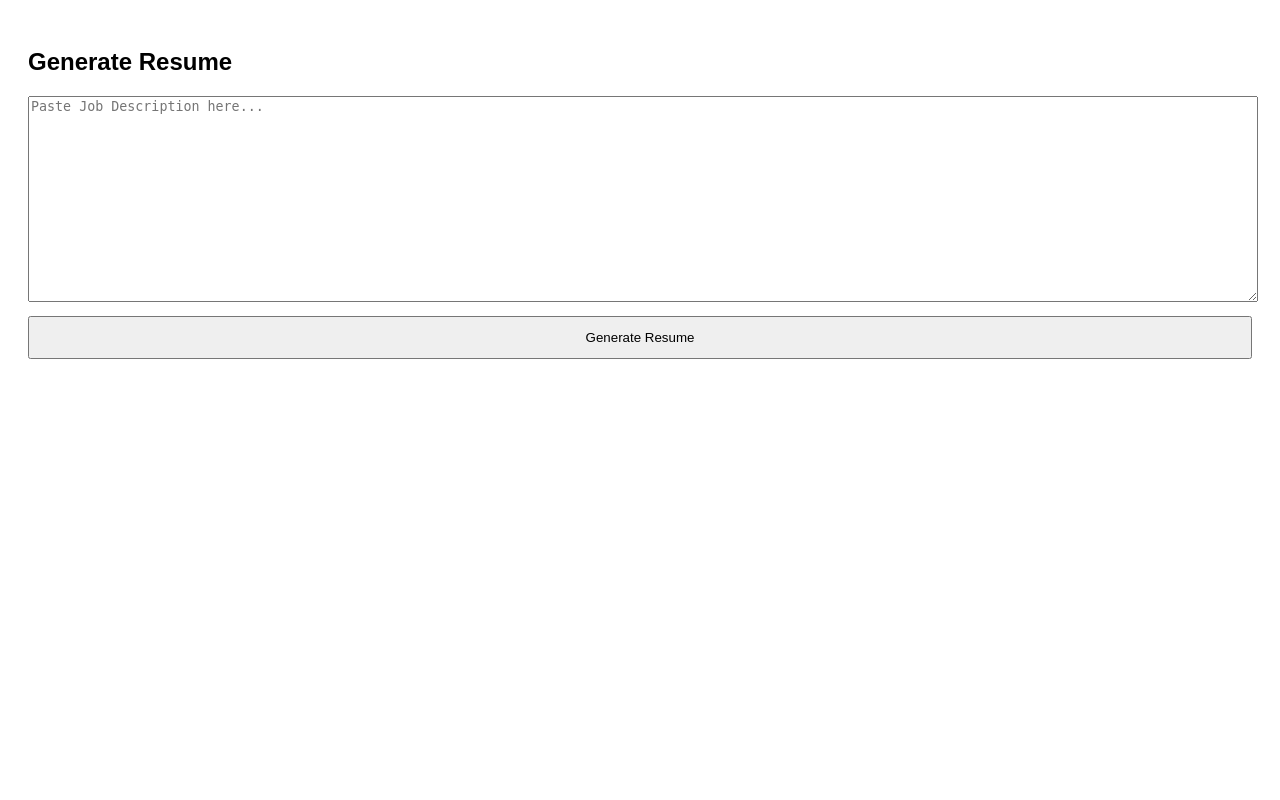
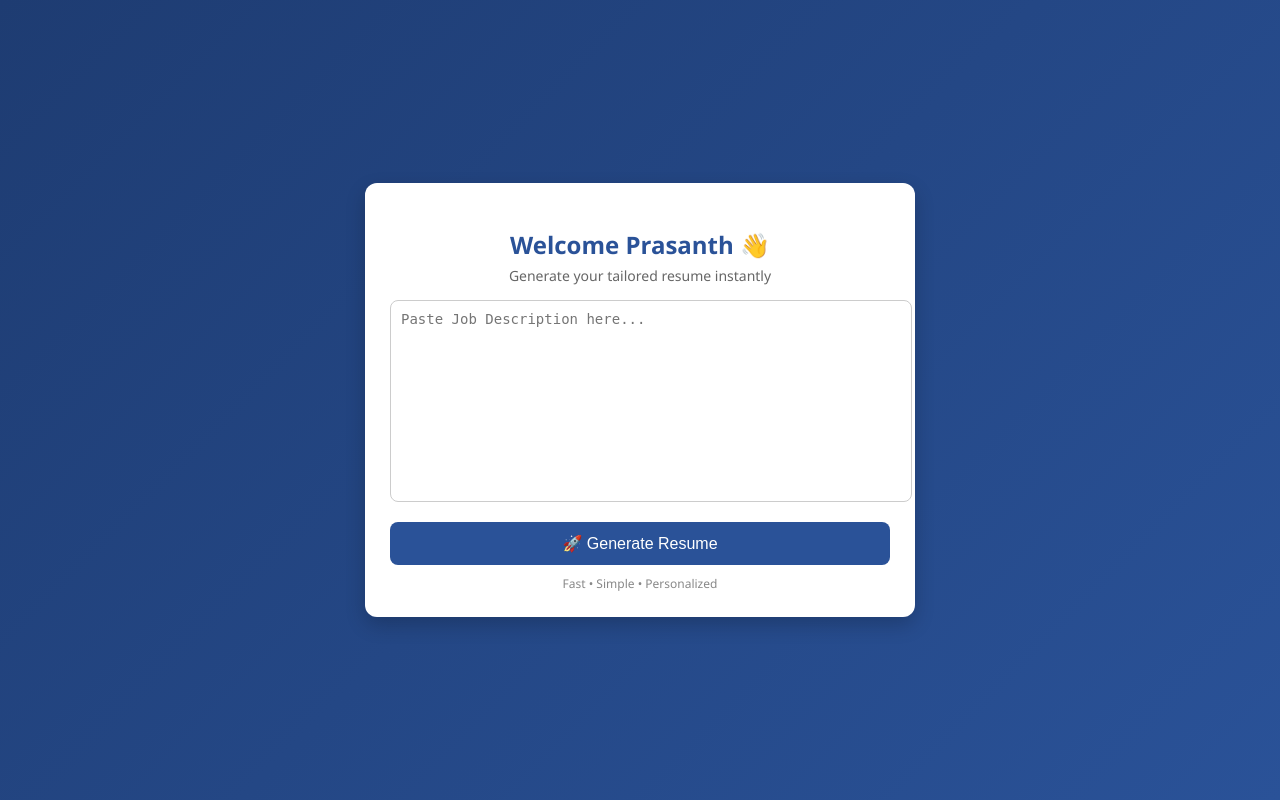
Before and after one commit to Prasanth-sakunala/resume_generator, a FastAPI app: page / in a window 1280 px wide. Run offline with FastAPI, Linux system fonts and the light colour scheme.

Commit message:
multistage request

```diff
--- a/app/main.py
+++ b/app/main.py
@@ -21,32 +21,70 @@ def generate_resume_text(prompt):
     ]
     last_error = None
 
-    for model in models:
-        for attempt in range(3):  # retry per model
-            try:
-                response = client.models.generate_content(
-                    model=model,
-                    contents=prompt,
-                )
-                return response.text
+    # Collect keys from environment (add more variables if you want)
+    gemini_keys = [
+        os.getenv("GEMINI_API_KEY_1"),
+        os.getenv("GEMINI_API_KEY_2"),
+        os.getenv("GEMINI_API_KEY_3"),
+    ]
+    # fallback to single GEMINI_API_KEY if none of the multi keys provided
+    gemini_keys = [k for k in gemini_keys if k]
+    if not gemini_keys:
+        primary = os.getenv("GEMINI_API_KEY")
+        if primary:
+            gemini_keys = [primary]
 
-            except Exception as e:
-                last_error = e
-                msg = str(e).lower()
+    if not gemini_keys:
+        raise Exception("No Gemini API keys found in environment (GEMINI_API_KEY_1/2/3 or GEMINI_API_KEY).")
 
-                print(f"[ERROR] Model: {model}, Attempt: {attempt+1}, Error: {e}")
+    # Try each key in order
+    for key_index, api_key in enumerate(gemini_keys):
+        print(f"[INFO] Using Gemini API key #{key_index+1}")
+        client_for_key = genai.Client(api_key=api_key)
 
-                # retry only for transient errors
-                if "429" in msg or "quota" in msg or "rate" in msg:
-                    time.sleep(2 * (attempt + 1))  # exponential backoff
-                    continue
-                elif "503" in msg or "unavailable" in msg:
-                    time.sleep(2)
-                    continue
-                else:
-                    break  # don't retry for unknown errors
+        # Try each model for this key
+        for model in models:
+            quota_hit = False
+            for attempt in range(3):  # up to 3 attempts per model
+                try:
+                    response = client_for_key.models.generate_content(
+                        model=model,
+                        contents=prompt,
+                    )
+                    return response.text
 
-    raise Exception(f"All models failed. Last error: {last_error}")
+                except Exception as e:
+                    last_error = e
+                    msg = str(e).lower()
+                    print(f"[ERROR] Key#{key_index+1} Model:{model} Attempt:{attempt+1} Error: {e}")
+
+                    # If quota/rate -> switch to next API key immediately
+                    if ("429" in msg) or ("quota" in msg) or ("rate" in msg):
+                        print(f"[WARN] Quota/rate limit detected on key #{key_index+1} (model {model}). Switching key...")
+                        quota_hit = True
+                        break
+
+                    # Transient server errors -> retry with backoff
+                    if ("503" in msg) or ("unavailable" in msg):
+                        sleep_seconds = 2 * (attempt + 1)
+                        print(f"[INFO] Transient error, retrying after {sleep_seconds}s...")
+                        time.sleep(sleep_seconds)
+                        continue
+
+                    # Unknown/non-retryable error for this model -> stop retrying model
+                    break
+
+            # if quota was hit for this model, break to try next key
+            if quota_hit:
+                break
+
+        # Try next API key
+        print(f"[INFO] Key #{key_index+1} exhausted or skipped. Trying next key if available...")
+        # small backoff between switching keys (optional)
+        time.sleep(1)
+
+    # nothing worked
+    raise Exception(f"All Gemini keys/models failed. Last error: {last_error}")
 
 @app.get("/", response_class=HTMLResponse)
 def home(request: Request):
--- a/app/templates/index.html
+++ b/app/templates/index.html
@@ -3,20 +3,175 @@
 <head>
   <title>Resume Generator</title>
   <meta name="viewport" content="width=device-width, initial-scale=1">
+
   <style>
-    body { font-family: Arial; padding: 20px; }
-    textarea { width: 100%; height: 200px; }
-    button { padding: 12px; width: 100%; margin-top: 10px; }
+    body {
+      margin: 0;
+      font-family: 'Segoe UI', Arial, sans-serif;
+      background: linear-gradient(135deg, #1e3c72, #2a5298);
+      display: flex;
+      justify-content: center;
+      align-items: center;
+      height: 100vh;
+    }
+
+    .container {
+      background: white;
+      padding: 25px;
+      border-radius: 12px;
+      width: 90%;
+      max-width: 500px;
+      box-shadow: 0 8px 20px rgba(0,0,0,0.2);
+      text-align: center;
+    }
+
+    h2 {
+      margin-bottom: 5px;
+      color: #2a5298;
+    }
+
+    .subtitle {
+      font-size: 14px;
+      color: #666;
+      margin-bottom: 15px;
+    }
+
+    textarea {
+      width: 100%;
+      height: 180px;
+      padding: 10px;
+      border-radius: 8px;
+      border: 1px solid #ccc;
+      font-size: 14px;
+      resize: none;
+      outline: none;
+    }
+
+    textarea:focus {
+      border-color: #2a5298;
+      box-shadow: 0 0 5px rgba(42,82,152,0.4);
+    }
+
+    button {
+      padding: 12px;
+      width: 100%;
+      margin-top: 15px;
+      border: none;
+      border-radius: 8px;
+      background: #2a5298;
+      color: white;
+      font-size: 16px;
+      cursor: pointer;
+      transition: 0.3s;
+      display: flex;
+      justify-content: center;
+      align-items: center;
+      gap: 10px;
+    }
+
+    button:hover {
+      background: #1e3c72;
+    }
+
+    button:disabled {
+      background: #999;
+      cursor: not-allowed;
+    }
+
+    /* 🔄 Spinner */
+    .spinner {
+      border: 3px solid #f3f3f3;
+      border-top: 3px solid white;
+      border-radius: 50%;
+      width: 18px;
+      height: 18px;
+      animation: spin 1s linear infinite;
+      display: none;
+    }
+
+    @keyframes spin {
+      0% { transform: rotate(0deg); }
+      100% { transform: rotate(360deg); }
+    }
+
+    .footer {
+      margin-top: 10px;
+      font-size: 12px;
+      color: #888;
+    }
   </style>
 </head>
+
 <body>
 
-<h2>Generate Resume</h2>
+<div class="container">
+  <h2>Welcome Prasanth 👋</h2>
+  <div class="subtitle">Generate your tailored resume instantly</div>
 
-<form action="/generate" method="post">
-  <textarea name="jd" placeholder="Paste Job Description here..." required></textarea>
-  <button type="submit">Generate Resume</button>
-</form>
+  <form id="resumeForm">
+    <textarea name="jd" id="jd" placeholder="Paste Job Description here..." required></textarea>
+
+    <button type="submit" id="generateBtn">
+      <div class="spinner" id="spinner"></div>
+      <span id="btnText">🚀 Generate Resume</span>
+    </button>
+  </form>
+
+  <div class="footer">Fast • Simple • Personalized</div>
+</div>
+
+<script>
+  const form = document.getElementById("resumeForm");
+  const button = document.getElementById("generateBtn");
+  const spinner = document.getElementById("spinner");
+  const text = document.getElementById("btnText");
+  const textarea = document.getElementById("jd");
+
+  form.addEventListener("submit", async function (e) {
+    e.preventDefault(); // ❗ stop default form submit
+
+    spinner.style.display = "inline-block";
+    text.innerText = "Generating...";
+    button.disabled = true;
+
+    try {
+      const response = await fetch("/generate", {
+        method: "POST",
+        headers: {
+          "Content-Type": "application/x-www-form-urlencoded"
+        },
+        body: new URLSearchParams({
+          jd: textarea.value
+        })
+      });
+
+      if (!response.ok) {
+        throw new Error("Failed to generate resume");
+      }
+
+      // convert response to blob (PDF)
+      const blob = await response.blob();
+
+      // create download link
+      const url = window.URL.createObjectURL(blob);
+      const a = document.createElement("a");
+      a.href = url;
+      a.download = "tailored_resume.pdf";
+      document.body.appendChild(a);
+      a.click();
+      a.remove();
+
+    } catch (err) {
+      alert("Error generating resume");
+      console.error(err);
+    }
+
+    // ✅ reset UI after completion
+    spinner.style.display = "none";
+    text.innerText = "🚀 Generate Resume";
+    button.disabled = false;
+  });
+</script>
 
 </body>
 </html>
```
